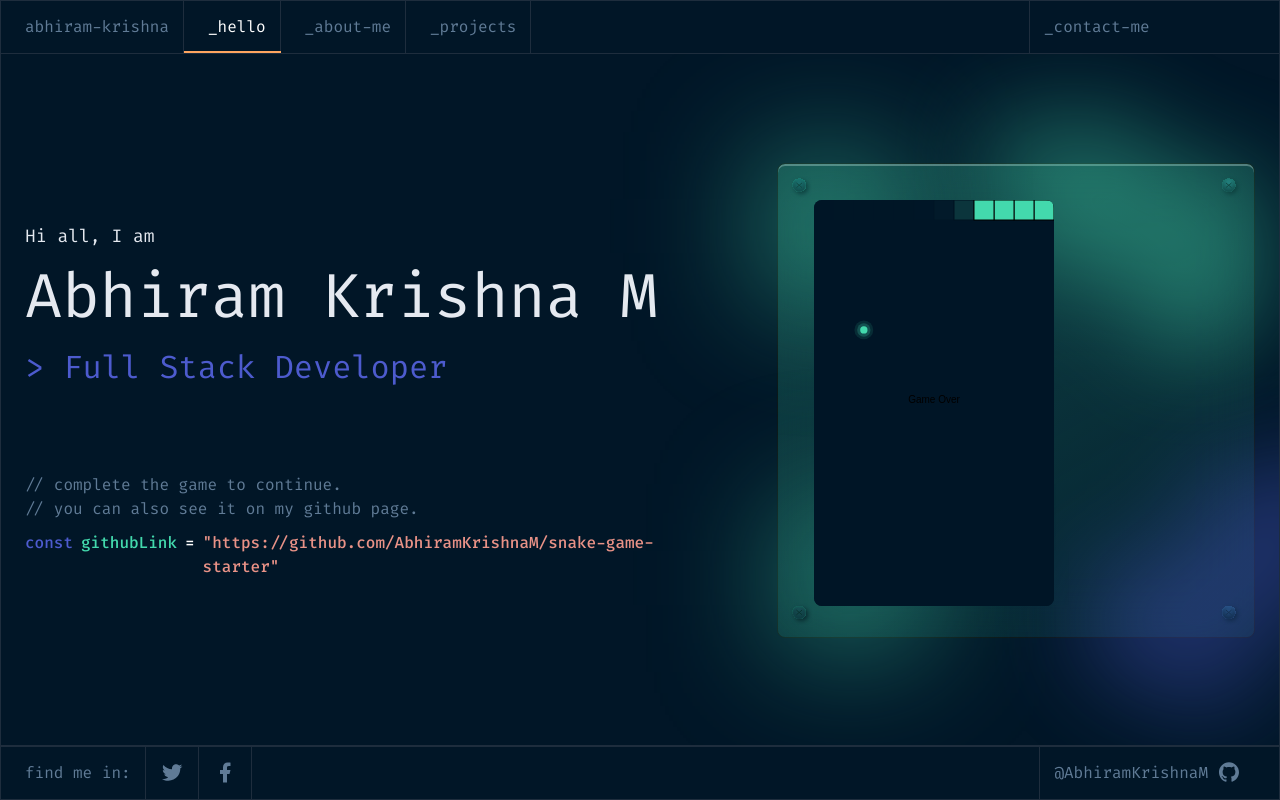
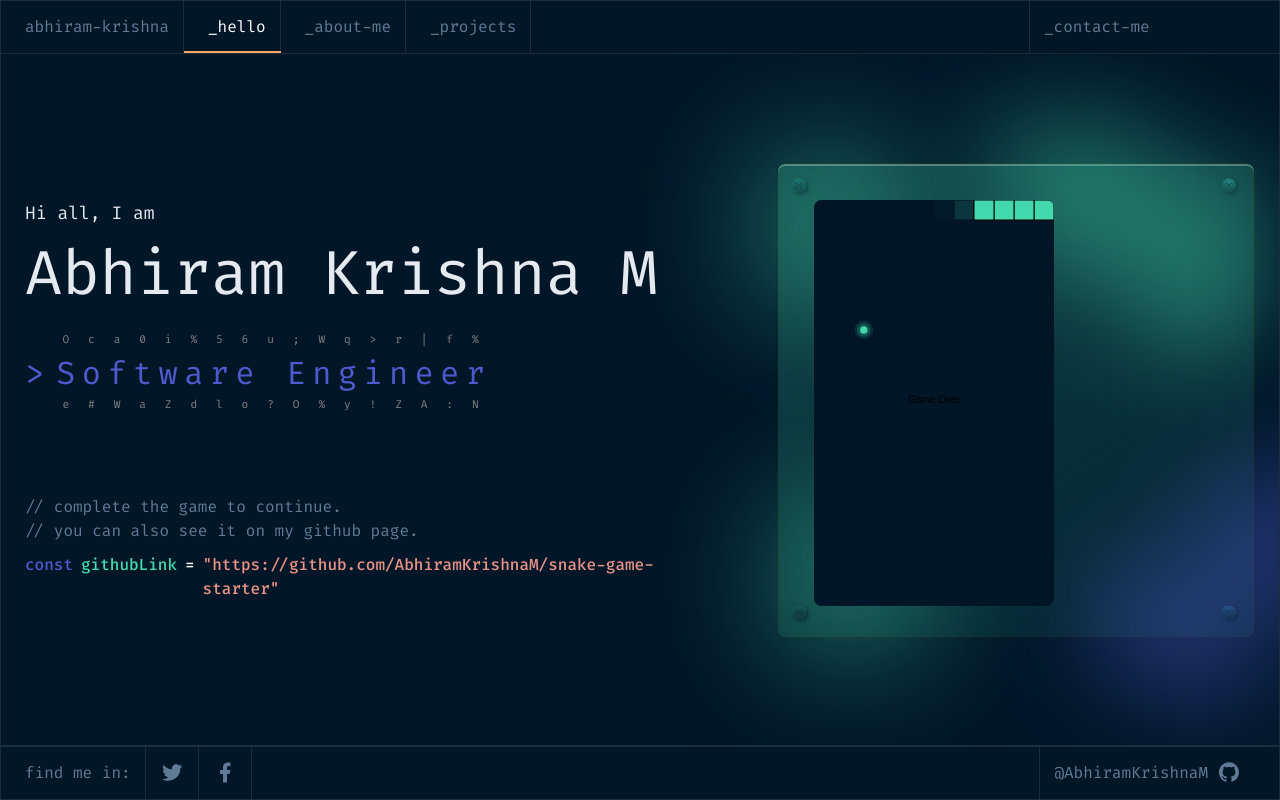
Before and after one commit to AbhiramKrishnaM/Portfolio, a Vue app: page / in a window 1280 px wide. Built offline with nearby package versions, Linux system fonts and the light colour scheme.

Commit message:
Answers for I am added, animation updated

```diff
--- a/src/pages/index.vue
+++ b/src/pages/index.vue
@@ -4,7 +4,20 @@
       <div id="section-1" class="text-white-gradient-01 font-normal">
         <h6 class="text-lg">Hi all, I am</h6>
         <h1 class="text-6xl">Abhiram Krishna M</h1>
-        <span class="text-3xl text-accent-sub"> > Full Stack Developer </span>
+        <div class="text-3xl text-accent-sub hacking-text mt-3">
+          <span>></span>
+          <div class="hacking-container">
+            <div
+              v-for="(char, index) in currentText"
+              :key="index"
+              class="letter-container"
+            >
+              <div class="random-top">{{ randomCharsTop[index] }}</div>
+              <div class="main-letter">{{ char }}</div>
+              <div class="random-bottom">{{ randomCharsBottom[index] }}</div>
+            </div>
+          </div>
+        </div>
       </div>
 
       <div id="section-2" class="mt-82">
@@ -31,7 +44,114 @@
     <SnakeGame />
   </div>
 </template>
+
 <script setup>
-// component
+import { ref, onMounted, onUnmounted, computed } from "vue";
 import SnakeGame from "@/components/SnakeGame.vue";
+
+// Constants
+const texts = [
+  "Software Engineer",
+  "Coding Enthusiast",
+  "Guitarist",
+  "Football Lover",
+];
+const maxLength = Math.max(...texts.map((t) => t.length));
+const INTERVAL_DELAY = 150;
+const CYCLE_DURATION = 10;
+const INITIAL_DISPLAY_DURATION = 2000;
+
+// State
+let currentTextIndex = 0;
+const currentText = ref(padText(texts[currentTextIndex]));
+const randomCharsTop = ref([]);
+const randomCharsBottom = ref([]);
+let cyclingInterval = null;
+
+// Utility Functions
+const randomChar = () => {
+  const chars =
+    "ABCDEFGHIJKLMNOPQRSTUVWXYZabcdefghijklmnopqrstuvwxyz0123456789!@#$%^&*()_+{}[]|:;<>,.?/";
+  return chars[Math.floor(Math.random() * chars.length)];
+};
+
+function padText(word) {
+  return word
+    .padEnd(maxLength, " ")
+    .split("")
+    .map((char) => (char === " " ? "\u200B" : char));
+}
+
+function generateRandomChars() {
+  randomCharsTop.value = generateRandomArray();
+  randomCharsBottom.value = generateRandomArray();
+}
+
+function generateRandomArray() {
+  return currentText.value.map(() => randomChar());
+}
+
+// Main Functionality
+function startCycling() {
+  let cycles = 0;
+  const nextText = padText(texts[(currentTextIndex + 1) % texts.length]);
+
+  cyclingInterval = setInterval(() => {
+    randomCharsTop.value = generateRandomArray();
+    currentText.value = [...randomCharsBottom.value];
+    randomCharsBottom.value = generateRandomArray();
+
+    cycles++;
+    if (cycles >= CYCLE_DURATION) {
+      clearInterval(cyclingInterval);
+      currentText.value = nextText;
+      generateRandomChars();
+      currentTextIndex = (currentTextIndex + 1) % texts.length;
+      setTimeout(startCycling, INITIAL_DISPLAY_DURATION);
+    }
+  }, INTERVAL_DELAY);
+}
+
+// Lifecycle Hooks
+onMounted(() => {
+  generateRandomChars();
+  setTimeout(startCycling, INITIAL_DISPLAY_DURATION);
+});
+
+onUnmounted(() => {
+  clearInterval(cyclingInterval);
+});
 </script>
+
+<style scoped>
+.hacking-text {
+  display: flex;
+  align-items: center;
+}
+
+.hacking-container {
+  display: flex;
+  margin-left: 0.5rem;
+  letter-spacing: -0.05em;
+}
+
+.letter-container {
+  display: flex;
+  flex-direction: column;
+  align-items: center;
+  justify-content: center;
+  width: 0.8em;
+  overflow: hidden;
+  position: relative;
+}
+
+.random-top,
+.random-bottom {
+  font-size: 0.35em;
+  color: gray;
+}
+
+.main-letter {
+  font-size: 1em;
+}
+</style>
```
